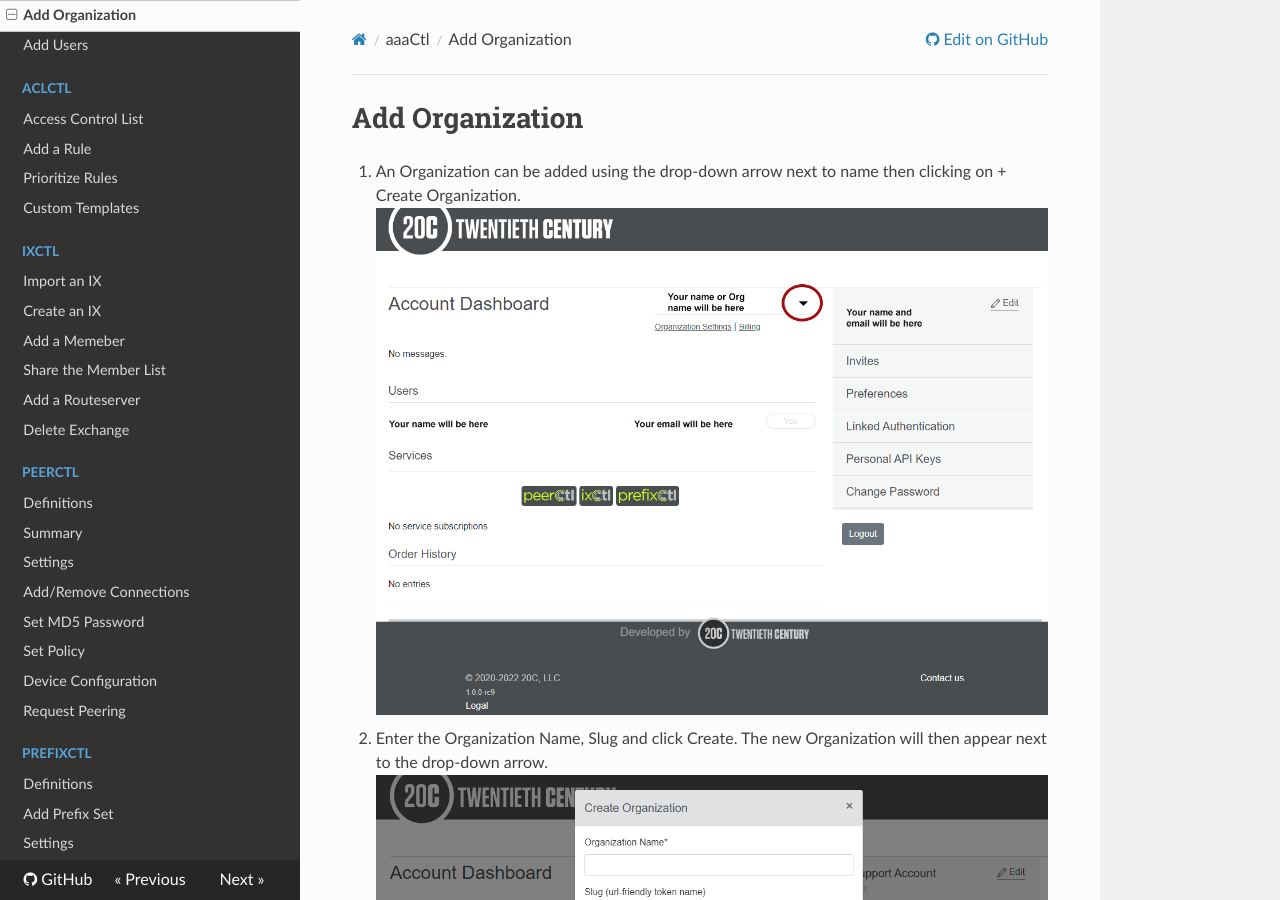
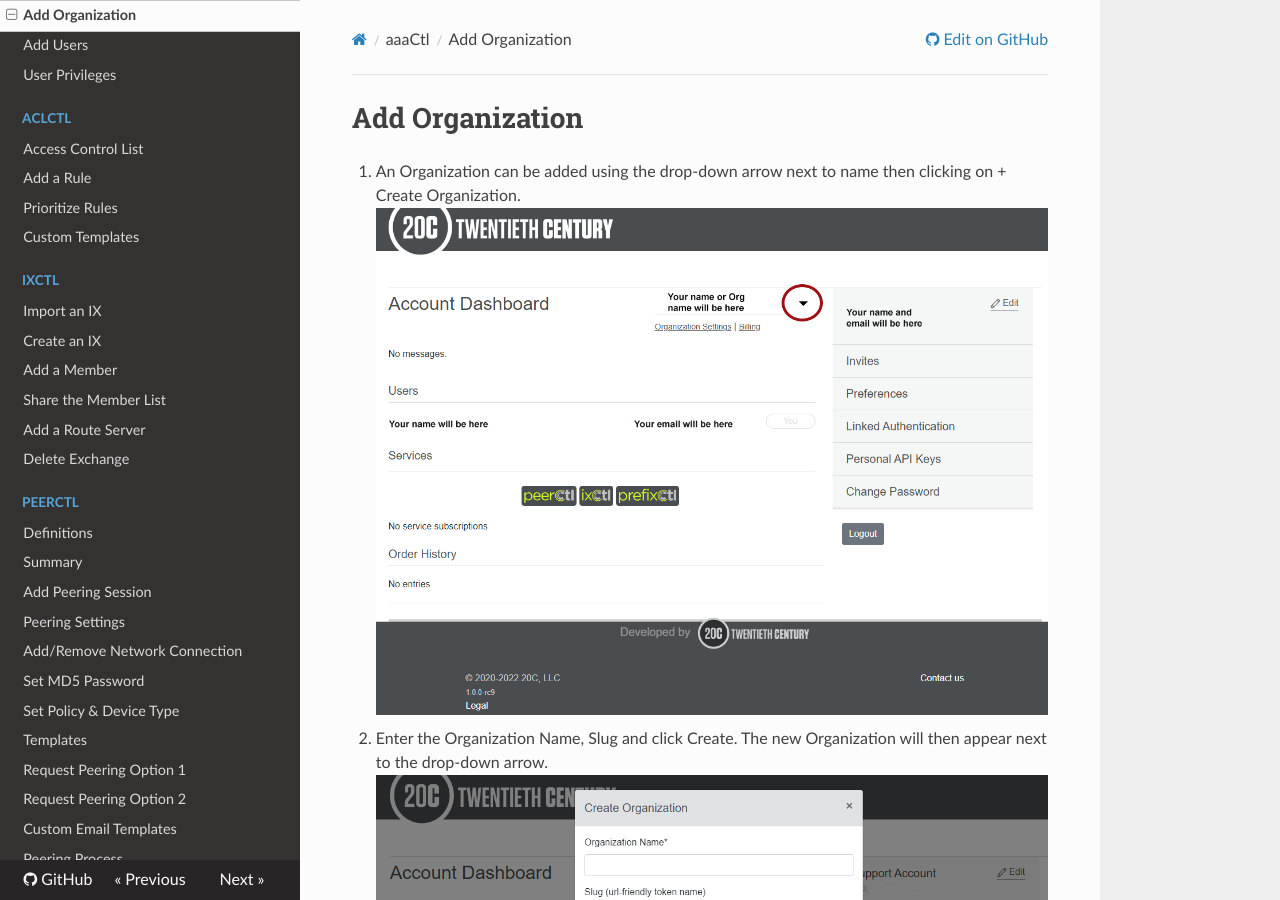
Before and after one commit to fullctl/docs.fullctl.com, an MkDocs documentation site: the page built from docs/aaaCtl/Add-Organization.md, in a window 1280 px wide and 900 px high. Built offline with MkDocs 1.6.1, drawn with Linux system fonts in a browser that asks for light colours; nearby versions of some CDN libraries.

Commit message:
Update mkdocs.yml

```diff
--- a/mkdocs.yml
+++ b/mkdocs.yml
@@ -13,6 +13,7 @@ nav:
     - Login and Update Settings: aaaCtl/LogIn.md
     - Add Organization: aaaCtl/Add-Organization.md
     - Add Users: aaaCtl/Add-Users.md
+    - User Privileges: aaaCtl/User-Privileges.md
   - aclCtl:
     - Access Control List: aclCtl/Access-Control-List.md
     - Add a Rule: aclCtl/Add-a-Rule.md
@@ -21,26 +22,32 @@ nav:
   - IXCtl:
     - Import an IX: ixctl/Import-an-IX.md
     - Create an IX: ixctl/Create-an-IX.md
-    - Add a Memeber: ixctl/Add-a-Member.md
+    - Add a Member: ixctl/Add-a-Member.md
     - Share the Member List: ixctl/Share-the-member-list.md
-    - Add a Routeserver: ixctl/Add-A-Routeserver.md
+    - Add a Route Server: ixctl/Add-A-Routeserver.md
     - Delete Exchange: ixctl/Delete-Exchange.md
   - PeerCtl:
     - Definitions: PeerCtl/PeerCtl-Definitions.md
     - Summary: PeerCtl/Summary.md
-    - Settings: PeerCtl/Settings.md
-    - Add/Remove Connections: PeerCtl/AddRemove-Connections.md
+    - Add Peering Session: PeerCtl/Add-Peering-Session.md
+    - Peering Settings: PeerCtl/Peering-Settings.md
+    - Add/Remove Network Connection: PeerCtl/AddRemove-Network-Connection.md
     - Set MD5 Password: PeerCtl/Set-MD5-Password.md
-    - Set Policy: PeerCtl/Set-Policy.md
+    - Set Policy & Device Type: PeerCtl/Set-Policy-Device-Type.md
+    - Templates: PeerCtl/Templates.md
+    - Request Peering Option 1: PeerCtl/Request-Peering-1.md
+    - Request Peering Option 2: PeerCtl/Request-Peering-2.md
+    - Custom Email Templates: PeerCtl/Custom-Email-Templates.md
+    - Peering Process: PeerCtl/Peering-Process.md
     - Device Configuration: PeerCtl/Device-Configuration.md
-    - Request Peering: PeerCtl/Request-Peering.md
   - PrefixCtl:
     - Definitions: prefixctl/PrefixCtl-Definitions.md
     - Add Prefix Set: prefixctl/Add-Prefix-Set.md
+    - Add ASN: prefixctl/Add-ASN.md
+    - API: prefixctl/API.md
     - Settings: prefixctl/Settings.md
     - Add Monitor: prefixctl/Add-Monitor.md
     - Check Reputation: prefixctl/Check-Reputation.md
-    - API: prefixctl/API.md
   - DeviceCtl:
     - Definitions: DeviceCtl/Definitions.md
     - Add Facility: DeviceCtl/Add-Facility.md
```
